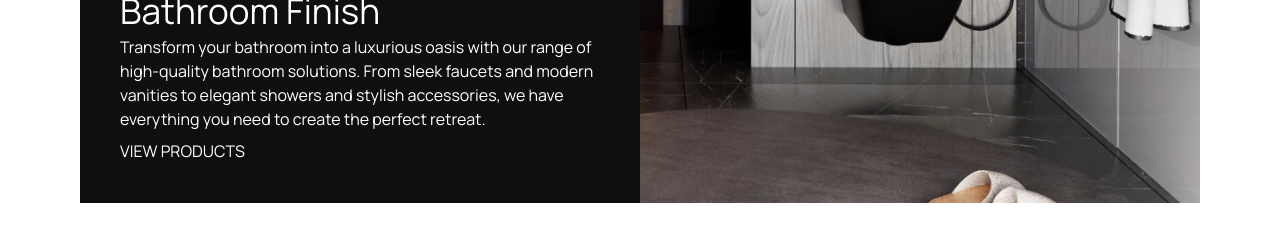
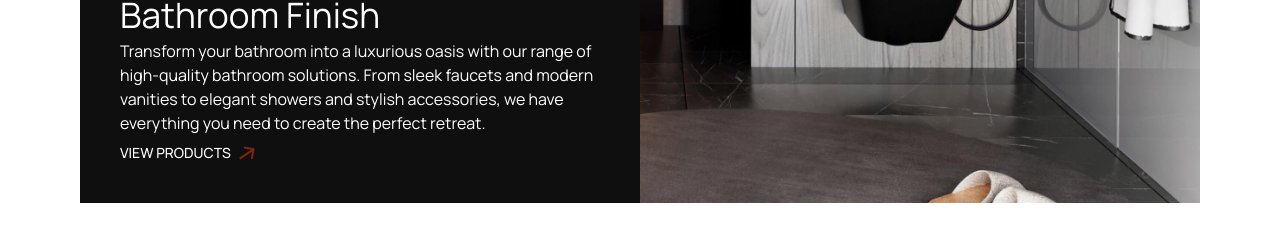
Before and after one commit to Ensio-Creative/finishing-warehouse, a Nuxt app: page /products in a window 1280 px wide. Shown: the part 1060-1285 px from the top of the page. Built offline with nearby package versions, Linux system fonts and the light colour scheme.

Commit message:
corrections update commit

```diff
--- a/components/HeaderNav.vue
+++ b/components/HeaderNav.vue
@@ -115,13 +115,13 @@ const setToggle = () => {
         <NuxtLink to="/products" @click="toggle = !toggle">
           <p class="text-3xl ">Products</p>
         </NuxtLink>
-        <img v-if="products === false" @click="products = !products" class="w-6 cursor-pointer"
+        <!-- <img v-if="products === false" @click="products = !products" class="w-6 cursor-pointer"
           src="/images/icons/plus.svg" alt="">
         <img v-else class="w-6 cursor-pointer" @click="products = !products" src="/images/icons/hide.svg" alt="">
 
         <div class="w-full" v-show="products">
           <MobileProducts :toggle="setToggle" />
-        </div>
+        </div> -->
       </div>
       <div class="border-b my-4 border-[#D9D9D9]">
         <NuxtLink to="/projects" @click="toggle = !toggle">
--- a/pages/products/index.vue
+++ b/pages/products/index.vue
@@ -49,7 +49,9 @@ const slider = ref([
           <p class=" lg:text-[35px] text-2xl my-2 text-white">{{ slider[slide - 1].title }}</p>
           <p class="text-white">{{ slider[slide - 1].des }}</p>
           <NuxtLink v-if="slide === 1" :to="'/products/' + slide">
-            <p class="text-white mt-2">VIEW PRODUCTS</p>
+            <p class="text-white flex text-sm mt-2 font-medium">VIEW PRODUCTS
+              <img src="/images/icons/arrow-1.svg" class="w-4 ml-2"alt="">
+            </p>
           </NuxtLink>
         </div>
       </div>
```
